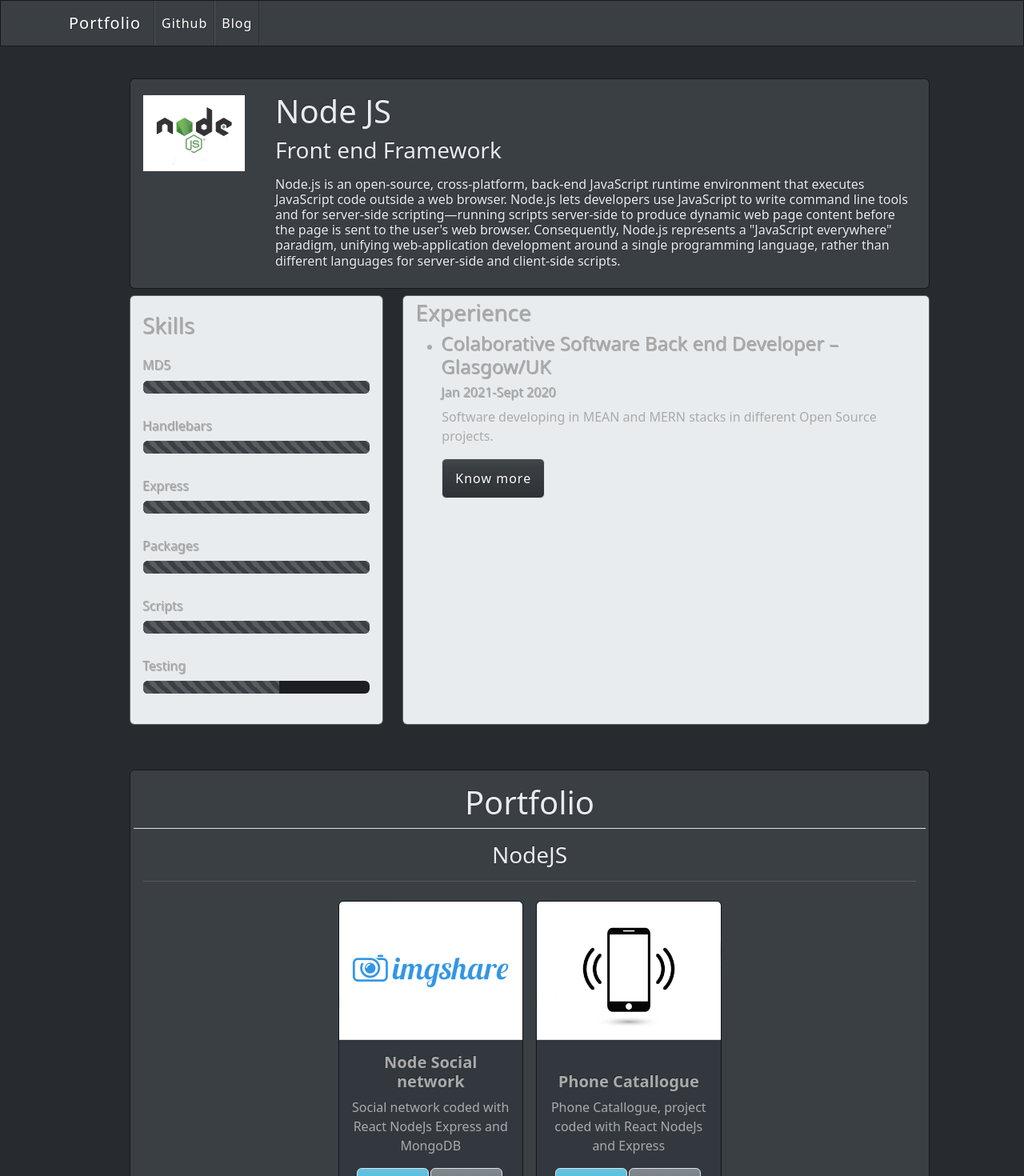
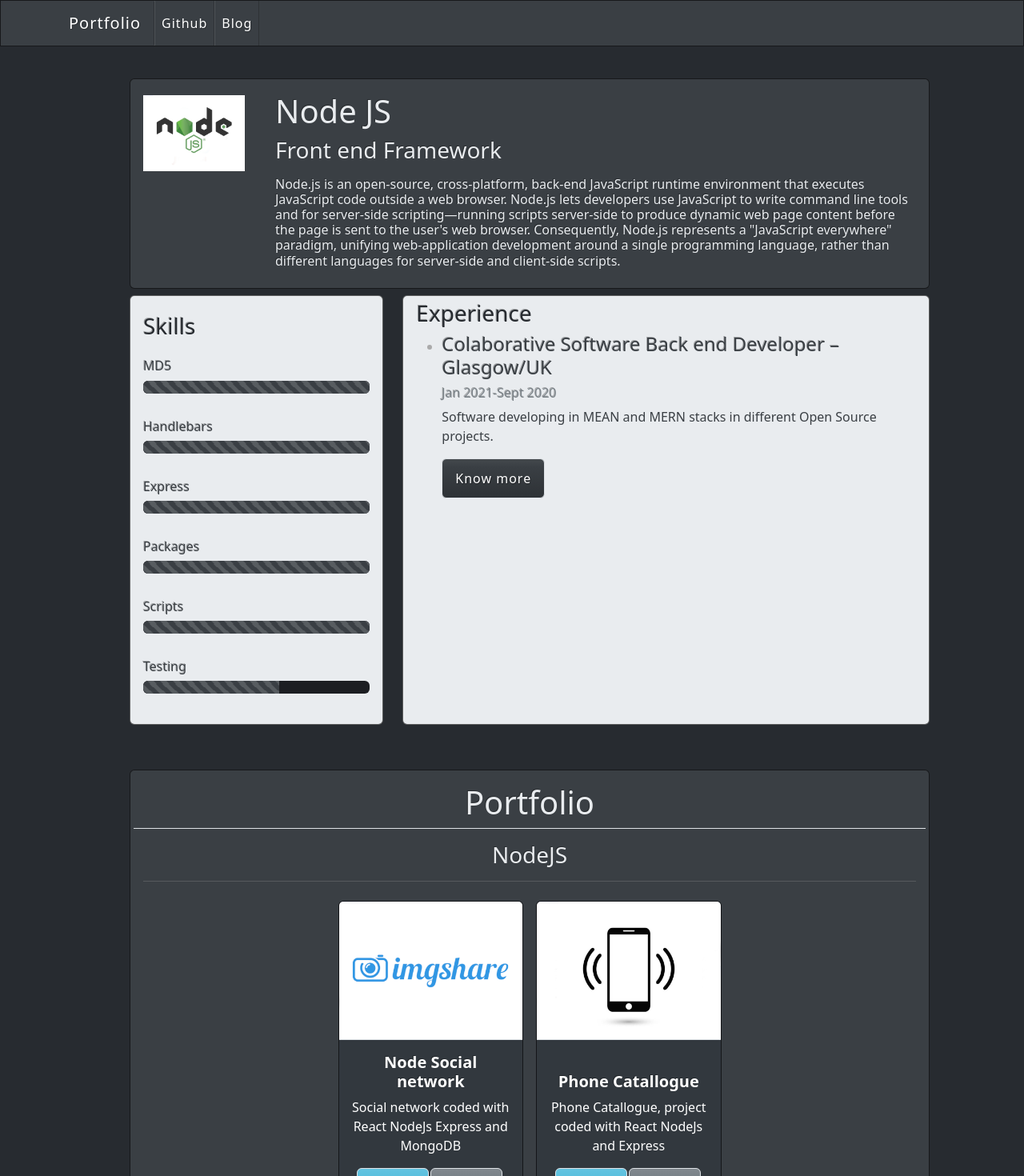
Before and after one commit to SteelTitansax/FullStack_PortFolio, a Next.js app: page /node in a window 1280 px wide. Shown: the top 1470 px of the page at 80% size. Built offline with nearby package versions, Linux system fonts and the light colour scheme; a small style sheet from the web is missing.

Commit message:
Node page new layout

```diff
--- a/pages/node.js
+++ b/pages/node.js
@@ -44,11 +44,11 @@ const Node = () =>
         <div className="col-md-4">
                 <div className="card bg-light">
                     <div className="card-body card-body-skillsReact">
-                          <h3>Skills</h3>
+                          <h3 className="text-dark">Skills</h3>
                             {
                                 nodeSkills.map(({skill,percentage},i) => (
                                     <div className="py-3" key={i}>
-                                        <h6>{skill}</h6>
+                                        <h6 className="text-primary">{skill}</h6>
                                         <div className="progress">
                                         <div className="progress-bar progress-bar-striped progress-bar-animated"
                                              role="progressbar"
@@ -67,16 +67,16 @@ const Node = () =>
         <div className="col-md-8">
                 <div className="card bg-light">
                     <div className="card-body card-body-experienceReact">
-                          <h3>Experience</h3>
+                          <h3 className="text-dark">Experience</h3>
 
                           <ul>
                           {
                               nodeExperiences.map (({title,description,from,to,url},i) => (
                                <div key={i}>
                                  <li>
-                                    <h4>{title}</h4>
-                                    <h6>{from}-{to}</h6>
-                                    <p>{description}</p>
+                                    <h4 className="text-primary">{title}</h4>
+                                    <h6 className="text-secondary">{from}-{to}</h6>
+                                    <p className="text-primary">{description}</p>
                                  </li>
                                     <a className="btn btn-primary border know-more" href={url}>
                                         Know more
@@ -125,8 +125,8 @@ const Node = () =>
                                             <img src={`/${image}`} alt="Imagen Portfolio1" className="card-img-top border-bottom" />
                                         </div>
                                         <div className="card-body ">
-                                            <h5 className="text-center"><strong>{name}</strong></h5>
-                                            <p className="text-center">{description}</p>
+                                            <h5 className="text-center text-white "><strong>{name}</strong></h5>
+                                            <p className="text-center text-white">{description}</p>
                                             <div className="text-center">
                                             <a className="btn btn-info border button-card" href ={url}>Demo</a>
                                             <a className="btn btn-secondary border button-card" href ={github}>Code</a>
```
